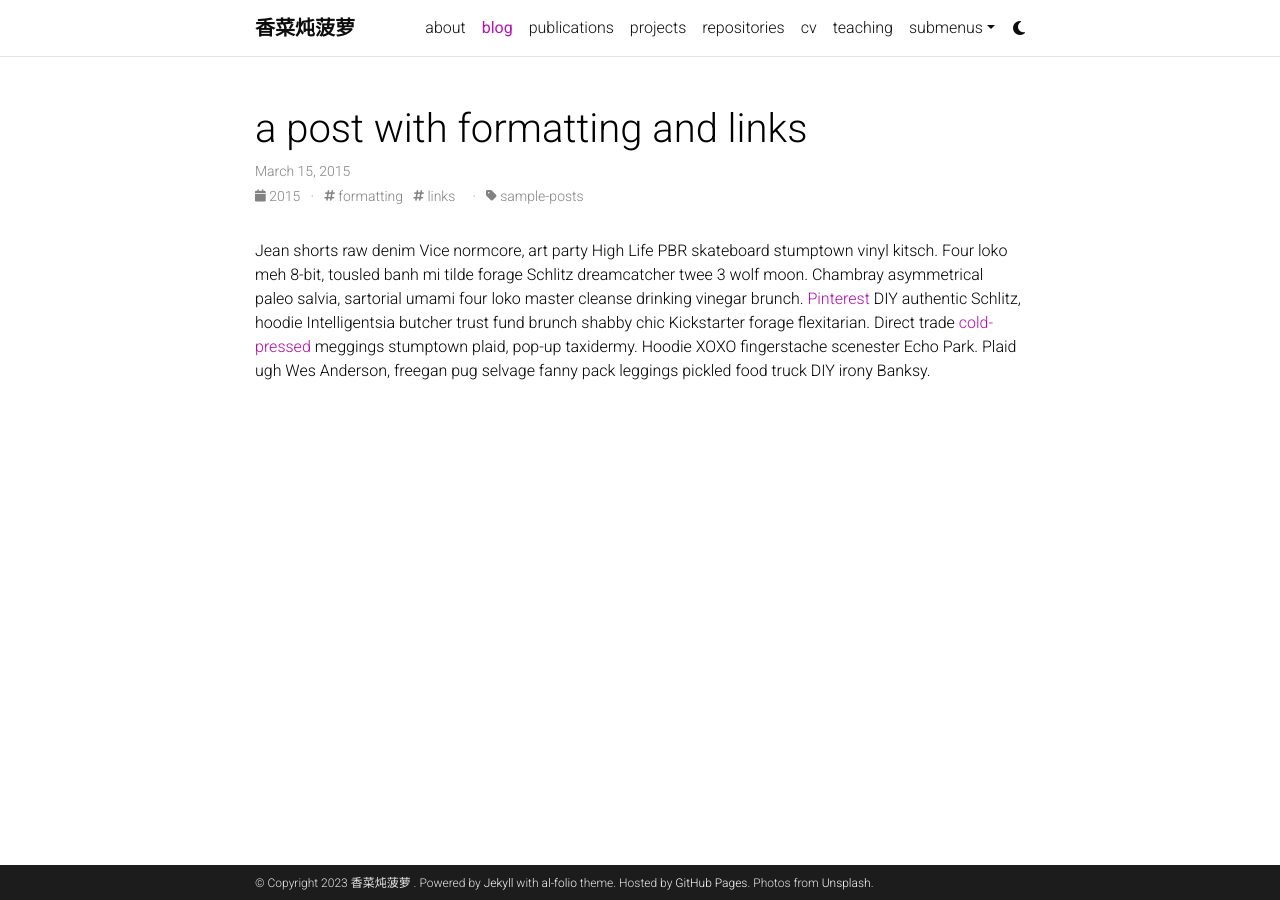
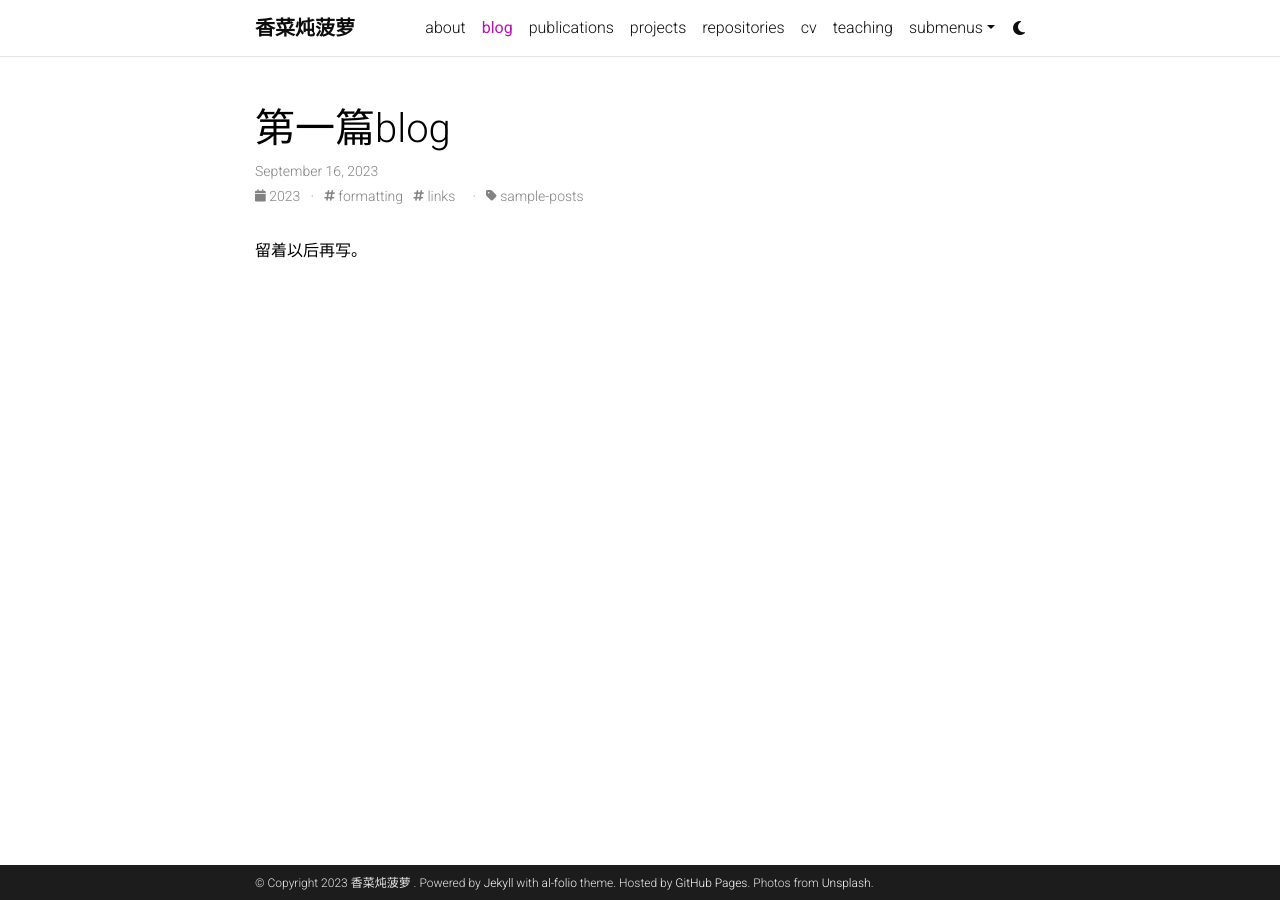
Before and after one commit to pineapple-3456/pineapple-3456.github.io, a Jekyll site: the page built from _posts/2023-09-16-第一篇blog.md, in a window 1280 px wide. Built offline with Jekyll 4.4.1, drawn with Linux system fonts in a browser that asks for light colours; comment, search, counter and statistics services are not loaded; a style sheet for code colours, icons or effects is not loaded.

Commit message:
Update 2023-09-16-第一篇blog.md

```diff
--- a/_posts/2023-09-16-第一篇blog.md
+++ b/_posts/2023-09-16-第一篇blog.md
@@ -1,9 +1,9 @@
 ---
 layout: post
-title:  a post with formatting and links
-date:   2015-03-15 16:40:16
-description: march & april, looking forward to summer
+title:  第一篇blog
+date:   2023-09-16 16:40:16
+description: 暂时还没有内容
 tags: formatting links
 categories: sample-posts
 ---
-Jean shorts raw denim Vice normcore, art party High Life PBR skateboard stumptown vinyl kitsch. Four loko meh 8-bit, tousled banh mi tilde forage Schlitz dreamcatcher twee 3 wolf moon. Chambray asymmetrical paleo salvia, sartorial umami four loko master cleanse drinking vinegar brunch. [Pinterest](https://www.pinterest.com) DIY authentic Schlitz, hoodie Intelligentsia butcher trust fund brunch shabby chic Kickstarter forage flexitarian. Direct trade <a href="https://en.wikipedia.org/wiki/Cold-pressed_juice">cold-pressed</a> meggings stumptown plaid, pop-up taxidermy. Hoodie XOXO fingerstache scenester Echo Park. Plaid ugh Wes Anderson, freegan pug selvage fanny pack leggings pickled food truck DIY irony Banksy.
+留着以后再写。
```
